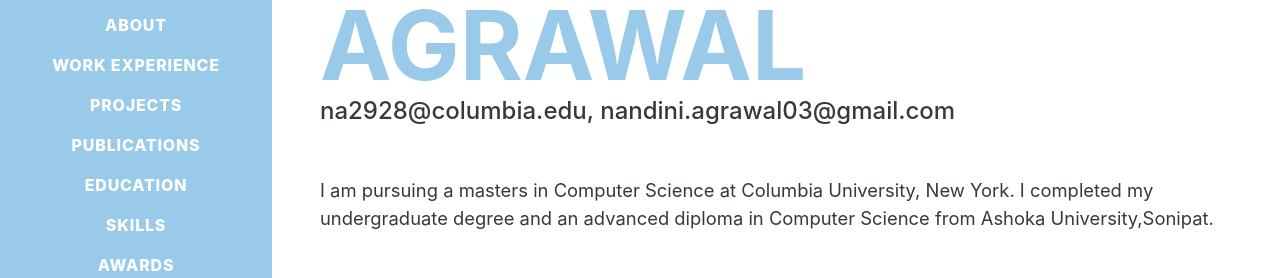
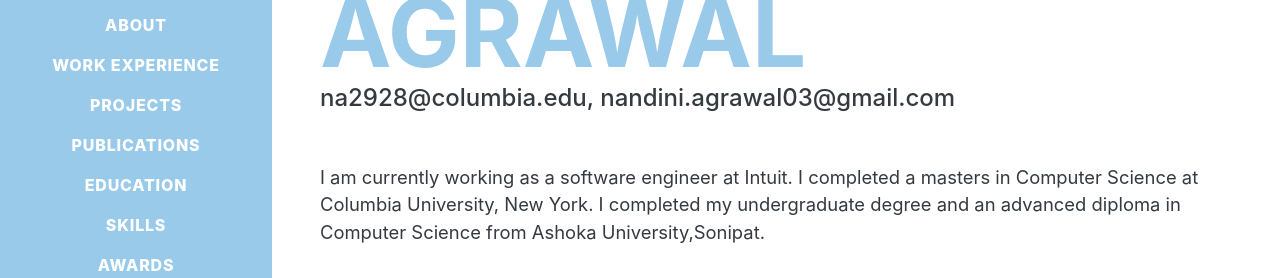
Before and after one commit to agrawalnandini/agrawalnandini.github.io, a plain HTML site: page index.html in a window 1280 px wide. Shown: the part 281-559 px from the top of the page. Drawn offline with nearby package versions, Linux system fonts and the light colour scheme; a web font is replaced by a local one.

Commit message:
Update index.html

```diff
--- a/index.html
+++ b/index.html
@@ -53,7 +53,7 @@
                         <a href="mailto:name@email.com">nandini.agrawal03@gmail.com</a>
                     </div>
                     <p class="lead mb-5">
-                        I am pursuing a masters in Computer Science at Columbia University, New York. I completed my undergraduate degree and an advanced diploma in Computer Science from Ashoka University,Sonipat.<br>
+                        I am currently working as a software engineer at Intuit. I completed a masters in Computer Science at Columbia University, New York. I completed my undergraduate degree and an advanced diploma in Computer Science from Ashoka University,Sonipat.<br>
 
                     </p>
                     <div class="social-icons">
```
